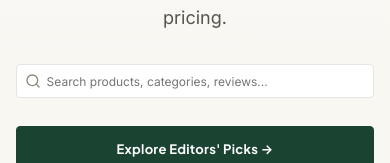
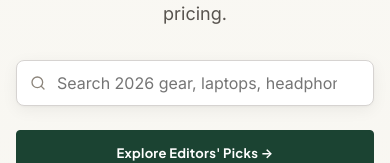
Before and after one commit to xioxhohan-ui/buybestcart, a Next.js app: page / in a window 390 px wide. Shown: the part 426-589 px from the top of the page. Built offline with nearby package versions, Linux system fonts and the light colour scheme; no server answers; the database is empty; a web font is replaced by a local one.

Commit message:
Fix homepage search bar visibility on mobile devices: remove hardcoded opacity 0, fix reduced motion fallbacks, and optimize mobile touch targets

```diff
--- a/src/app/globals.css
+++ b/src/app/globals.css
@@ -662,37 +662,73 @@ h4 {
 .search-container {
   position: relative;
   width: 100%;
+  z-index: 30;
 }
 
 .search-input-wrap {
   position: relative;
   display: flex;
   align-items: center;
+  width: 100%;
 }
 
 .search-input {
   width: 100%;
-  padding: 0.5rem 0.875rem 0.5rem 2.25rem;
-  font-size: 0.8125rem;
+  padding: 0.55rem 2.25rem 0.55rem 2.35rem;
+  font-size: 0.875rem;
   font-family: var(--font-sans);
   background: var(--bg-surface);
   border: 1px solid var(--border);
   border-radius: var(--radius-sm);
   outline: none;
-  height: 36px;
-  transition: all 0.2s ease;
+  height: 40px;
+  color: var(--text-primary);
+  box-shadow: 0 1px 2px rgba(0, 0, 0, 0.03);
+  transition: all 0.2s cubic-bezier(0.16, 1, 0.3, 1);
 }
 
 .search-input:focus {
   border-color: var(--green-accent);
-  box-shadow: 0 0 0 2px var(--green-light);
+  box-shadow: 0 0 0 2px var(--green-light), 0 2px 8px rgba(0, 0, 0, 0.06);
 }
 
 .search-icon {
   position: absolute;
-  left: 0.75rem;
+  left: 0.8rem;
   color: var(--text-muted);
   pointer-events: none;
+  display: flex;
+  align-items: center;
+  justify-content: center;
+  z-index: 2;
+}
+
+/* Homepage Hero Search Specifics */
+.hero-search-wrapper {
+  position: relative;
+  width: 100%;
+  max-width: 600px;
+  margin: 0 auto 2rem auto;
+  z-index: 40;
+}
+
+.hero-search-wrapper .search-input {
+  height: 50px;
+  font-size: 1rem;
+  padding: 0.65rem 2.5rem 0.65rem 2.85rem;
+  border-radius: var(--radius-md);
+  border: 1.5px solid var(--border-strong, #D6D3D1);
+  box-shadow: 0 4px 16px rgba(0, 0, 0, 0.06), 0 1px 3px rgba(0, 0, 0, 0.04);
+  background: #FFFFFF;
+}
+
+.hero-search-wrapper .search-input:focus {
+  border-color: var(--green-accent);
+  box-shadow: 0 0 0 3px var(--green-light), 0 8px 24px rgba(0, 0, 0, 0.08);
+}
+
+.hero-search-wrapper .search-icon {
+  left: 1rem;
 }
 
 .search-dropdown {
@@ -700,10 +736,10 @@ h4 {
   top: calc(100% + 0.35rem);
   left: 0;
   right: 0;
-  background: var(--bg-surface);
+  background: #FFFFFF;
   border: 1px solid var(--border);
   border-radius: var(--radius-md);
-  box-shadow: 0 12px 28px rgba(0, 0, 0, 0.12), 0 2px 6px rgba(0, 0, 0, 0.04);
+  box-shadow: 0 16px 36px rgba(0, 0, 0, 0.14), 0 2px 8px rgba(0, 0, 0, 0.06);
   z-index: 500;
   max-height: 420px;
   overflow: hidden;
@@ -1100,14 +1136,36 @@ section,
     padding: 0.4rem;
   }
 
-  /* Search Bar compact */
+  /* Search Bar compact in header, but prominent in hero */
   .search-input {
-    height: 34px;
-    font-size: 0.75rem;
-    padding: 0.35rem 0.65rem 0.35rem 1.85rem;
+    height: 40px;
+    font-size: 16px; /* Prevents iOS auto-zoom on input focus */
+    padding: 0.45rem 2rem 0.45rem 2.2rem;
   }
   .search-icon {
-    left: 0.55rem;
+    left: 0.65rem;
+  }
+
+  .hero-search-wrapper {
+    width: 100% !important;
+    max-width: 100% !important;
+    margin: 0 auto 1.5rem auto !important;
+    position: relative !important;
+    z-index: 40 !important;
+    display: block !important;
+    visibility: visible !important;
+    opacity: 1 !important;
+  }
+
+  .hero-search-wrapper .search-input {
+    height: 46px !important;
+    font-size: 16px !important;
+    padding: 0.55rem 2.25rem 0.55rem 2.5rem !important;
+    border-radius: var(--radius-md) !important;
+  }
+
+  .hero-search-wrapper .search-icon {
+    left: 0.85rem !important;
   }
 
   /* Product Cards mobile stacked view */
@@ -1182,14 +1240,24 @@ section,
     gap: 0.25rem;
   }
 
-  /* Ultra compact search input */
+  /* Compact search input */
   .search-input {
-    height: 32px;
-    font-size: 0.6875rem;
-    padding-left: 1.65rem;
+    height: 38px;
+    font-size: 16px;
+    padding-left: 2rem;
   }
   .search-icon {
-    left: 0.45rem;
+    left: 0.55rem;
+  }
+
+  .hero-search-wrapper .search-input {
+    height: 44px !important;
+    font-size: 16px !important;
+    padding: 0.5rem 2rem 0.5rem 2.25rem !important;
+  }
+
+  .hero-search-wrapper .search-icon {
+    left: 0.75rem !important;
   }
 
   /* Product Card compact padding */
--- a/src/components/home/AnimatedHero.tsx
+++ b/src/components/home/AnimatedHero.tsx
@@ -37,55 +37,31 @@ export default function AnimatedHero({
     if (!containerRef.current) return;
     const profile = getAnimationProfile();
 
+    // If reduced motion is requested, do not run GSAP animations — elements stay 100% visible by default
     if (profile.isReduced) return;
 
     const ctx = gsap.context(() => {
-      const tl = gsap.timeline({
-        defaults: { ease: 'power3.out' },
-      });
+      const elementsToAnimate = [
+        eyebrowRef.current,
+        headingLine1Ref.current,
+        headingLine2Ref.current,
+        descRef.current,
+        searchRef.current,
+        ctaRef.current,
+        showcaseRef.current,
+      ].filter(Boolean);
 
-      tl.fromTo(
-        eyebrowRef.current,
-        { opacity: 0, y: 15 },
-        { opacity: 1, y: 0, duration: 0.45 },
-        0.15
-      )
-        .fromTo(
-          headingLine1Ref.current,
-          { opacity: 0, y: 25 },
-          { opacity: 1, y: 0, duration: 0.65 },
-          0.25
-        )
-        .fromTo(
-          headingLine2Ref.current,
-          { opacity: 0, y: 25 },
-          { opacity: 1, y: 0, duration: 0.65 },
-          0.35
-        )
-        .fromTo(
-          descRef.current,
-          { opacity: 0, y: 15 },
-          { opacity: 1, y: 0, duration: 0.55 },
-          0.50
-        )
-        .fromTo(
-          searchRef.current,
-          { opacity: 0, y: 15 },
-          { opacity: 1, y: 0, duration: 0.45 },
-          0.60
-        )
-        .fromTo(
-          ctaRef.current,
-          { opacity: 0, y: 15 },
-          { opacity: 1, y: 0, duration: 0.45 },
-          0.70
-        )
-        .fromTo(
-          showcaseRef.current,
-          { opacity: 0, y: 30 },
-          { opacity: 1, y: 0, duration: 0.75, ease: 'power3.out' },
-          0.80
-        );
+      gsap.fromTo(
+        elementsToAnimate,
+        { opacity: 0, y: 16 },
+        {
+          opacity: 1,
+          y: 0,
+          duration: 0.55,
+          stagger: 0.08,
+          ease: 'power3.out',
+        }
+      );
     }, containerRef);
 
     return () => ctx.revert();
@@ -111,22 +87,35 @@ export default function AnimatedHero({
       style={{
         borderBottom: '1px solid var(--border)',
         background: 'linear-gradient(180deg, #FAF9F5 0%, #F5F3EC 100%)',
-        padding: '5rem 0 4.5rem 0',
+        padding: '4.5rem 0 4rem 0',
+        position: 'relative',
+        zIndex: 10,
       }}
     >
       <div className="container">
         <div style={{ maxWidth: '860px', margin: '0 auto', textAlign: 'center' }}>
           {/* Eyebrow */}
-          <div ref={eyebrowRef} className="editorial-eyebrow" style={{ opacity: 0, justifyContent: 'center', display: 'inline-flex', alignItems: 'center', gap: '0.4rem' }}>
+          <div
+            ref={eyebrowRef}
+            className="editorial-eyebrow"
+            style={{
+              justifyContent: 'center',
+              display: 'inline-flex',
+              alignItems: 'center',
+              gap: '0.4rem',
+              marginBottom: '0.75rem',
+            }}
+          >
             <Sparkles size={12} color="var(--green-accent)" />
             <span>{eyebrow}</span>
           </div>
 
           {/* Editorial Serif Headline */}
-          <h1
-            style={{ marginBottom: '1.5rem', color: 'var(--text-primary)' }}
-          >
-            <span ref={headingLine1Ref} style={{ display: 'block', marginBottom: '0.25rem', opacity: 0 }}>
+          <h1 style={{ marginBottom: '1.25rem', color: 'var(--text-primary)' }}>
+            <span
+              ref={headingLine1Ref}
+              style={{ display: 'block', marginBottom: '0.25rem' }}
+            >
               {heading}
             </span>
             <span
@@ -136,7 +125,6 @@ export default function AnimatedHero({
                 fontWeight: 600,
                 color: 'var(--green-accent)',
                 display: 'block',
-                opacity: 0,
               }}
             >
               {subheading}
@@ -152,15 +140,24 @@ export default function AnimatedHero({
               lineHeight: 1.65,
               maxWidth: '680px',
               margin: '0 auto 2rem auto',
-              opacity: 0,
             }}
           >
             {description}
           </p>
 
-          {/* Search Bar */}
-          <div ref={searchRef} style={{ maxWidth: '580px', margin: '0 auto 1.75rem auto', opacity: 0 }}>
-            <SearchBar />
+          {/* Prominent Homepage Search Bar — Always Visible & Accessible on Mobile */}
+          <div
+            ref={searchRef}
+            className="hero-search-wrapper"
+            style={{
+              maxWidth: '600px',
+              margin: '0 auto 2rem auto',
+              width: '100%',
+              position: 'relative',
+              zIndex: 40,
+            }}
+          >
+            <SearchBar placeholder="Search 2026 gear, laptops, headphones, deals..." />
           </div>
 
           {/* Action CTAs */}
@@ -172,7 +169,6 @@ export default function AnimatedHero({
               gap: '1rem',
               flexWrap: 'wrap',
               marginBottom: '3.5rem',
-              opacity: 0,
             }}
           >
             <a href="#featured-picks" className="btn btn-primary btn-lg">
@@ -196,10 +192,19 @@ export default function AnimatedHero({
             maxWidth: '1020px',
             margin: '0 auto',
             boxShadow: 'var(--shadow)',
-            opacity: 0,
+            position: 'relative',
+            zIndex: 5,
           }}
         >
-          <div className="hero-showcase-grid" style={{ display: 'grid', gridTemplateColumns: 'minmax(0, 1fr) minmax(0, 1.2fr)', gap: '2.5rem', alignItems: 'center' }}>
+          <div
+            className="hero-showcase-grid"
+            style={{
+              display: 'grid',
+              gridTemplateColumns: 'minmax(0, 1fr) minmax(0, 1.2fr)',
+              gap: '2.5rem',
+              alignItems: 'center',
+            }}
+          >
             {/* Image Preview */}
             <div
               style={{
@@ -211,7 +216,10 @@ export default function AnimatedHero({
               }}
             >
               <img
-                src={showcaseItem.thumbnail_url || 'https://images.unsplash.com/photo-1505740420928-5e560c06d30e?w=700&auto=format&fit=crop&q=80'}
+                src={
+                  showcaseItem.thumbnail_url ||
+                  'https://images.unsplash.com/photo-1505740420928-5e560c06d30e?w=700&auto=format&fit=crop&q=80'
+                }
                 alt={showcaseItem.title}
                 style={{ maxHeight: '240px', margin: '0 auto', objectFit: 'contain' }}
               />
@@ -219,39 +227,106 @@ export default function AnimatedHero({
 
             {/* Editorial Feature Content */}
             <div>
-              <div style={{ display: 'flex', alignItems: 'center', gap: '0.75rem', marginBottom: '0.75rem' }}>
-                <span className="editorial-tag" style={{ display: 'inline-flex', alignItems: 'center', gap: '0.35rem' }}>
+              <div
+                style={{
+                  display: 'flex',
+                  alignItems: 'center',
+                  gap: '0.75rem',
+                  marginBottom: '0.75rem',
+                }}
+              >
+                <span
+                  className="editorial-tag"
+                  style={{
+                    display: 'inline-flex',
+                    alignItems: 'center',
+                    gap: '0.35rem',
+                  }}
+                >
                   <Award size={12} color="#FFFFFF" />
                   <span>EDITOR&apos;S #1 CHOICE OF 2026</span>
                 </span>
-                <span style={{ fontSize: '0.8125rem', color: 'var(--text-muted)', fontWeight: 600 }}>
+                <span
+                  style={{
+                    fontSize: '0.8125rem',
+                    color: 'var(--text-muted)',
+                    fontWeight: 600,
+                  }}
+                >
                   {showcaseItem.category?.name?.toUpperCase() || 'FLAGSHIP AUDIO'}
                 </span>
               </div>
 
-              <h2 style={{ fontSize: '1.5rem', marginBottom: '0.75rem', color: 'var(--text-primary)' }}>
+              <h2
+                style={{
+                  fontSize: '1.5rem',
+                  marginBottom: '0.75rem',
+                  color: 'var(--text-primary)',
+                }}
+              >
                 {showcaseItem.title}
               </h2>
 
-              <p style={{ fontSize: '0.9375rem', color: 'var(--text-secondary)', lineHeight: 1.6, marginBottom: '1.5rem' }}>
+              <p
+                style={{
+                  fontSize: '0.9375rem',
+                  color: 'var(--text-secondary)',
+                  lineHeight: 1.6,
+                  marginBottom: '1.5rem',
+                }}
+              >
                 {showcaseItem.short_description}
               </p>
 
-              <div style={{ display: 'flex', alignItems: 'center', gap: '1.5rem', flexWrap: 'wrap' }}>
+              <div
+                style={{
+                  display: 'flex',
+                  alignItems: 'center',
+                  gap: '1.5rem',
+                  flexWrap: 'wrap',
+                }}
+              >
                 <div>
-                  <div style={{ fontSize: '0.75rem', color: 'var(--text-muted)', fontWeight: 600, textTransform: 'uppercase' }}>
+                  <div
+                    style={{
+                      fontSize: '0.75rem',
+                      color: 'var(--text-muted)',
+                      fontWeight: 600,
+                      textTransform: 'uppercase',
+                    }}
+                  >
                     Verified Price
                   </div>
-                  <div style={{ fontSize: '1.5rem', fontWeight: 800, color: 'var(--text-primary)', fontFamily: 'var(--font-display)' }}>
+                  <div
+                    style={{
+                      fontSize: '1.5rem',
+                      fontWeight: 800,
+                      color: 'var(--text-primary)',
+                      fontFamily: 'var(--font-display)',
+                    }}
+                  >
                     {formatPrice(showcaseItem.price, 'USD')}
                   </div>
                 </div>
 
-                <div style={{ marginLeft: 'auto', display: 'flex', gap: '0.75rem', flexWrap: 'wrap' }}>
-                  <Link href={`/products/${showcaseItem.slug}`} className="btn btn-secondary btn-sm">
+                <div
+                  style={{
+                    marginLeft: 'auto',
+                    display: 'flex',
+                    gap: '0.75rem',
+                    flexWrap: 'wrap',
+                  }}
+                >
+                  <Link
+                    href={`/products/${showcaseItem.slug}`}
+                    className="btn btn-secondary btn-sm"
+                  >
                     In-Depth Review
                   </Link>
-                  <Link href={`/products/${showcaseItem.slug}`} className="btn btn-primary btn-sm">
+                  <Link
+                    href={`/products/${showcaseItem.slug}`}
+                    className="btn btn-primary btn-sm"
+                  >
                     View Product Details →
                   </Link>
                 </div>
```
